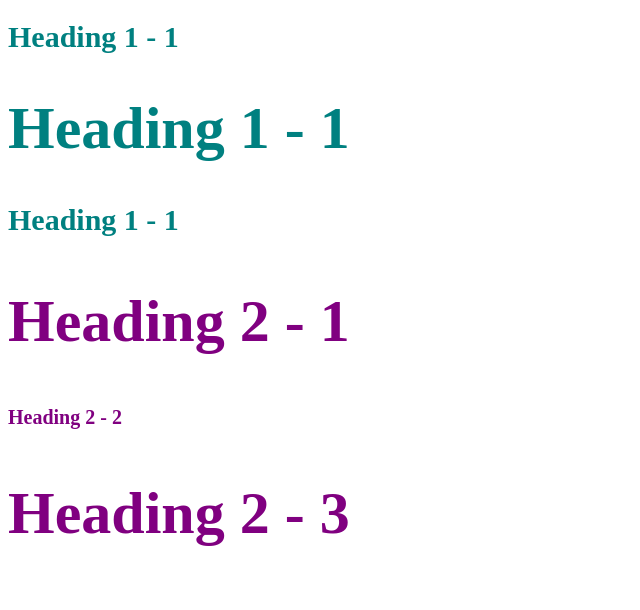
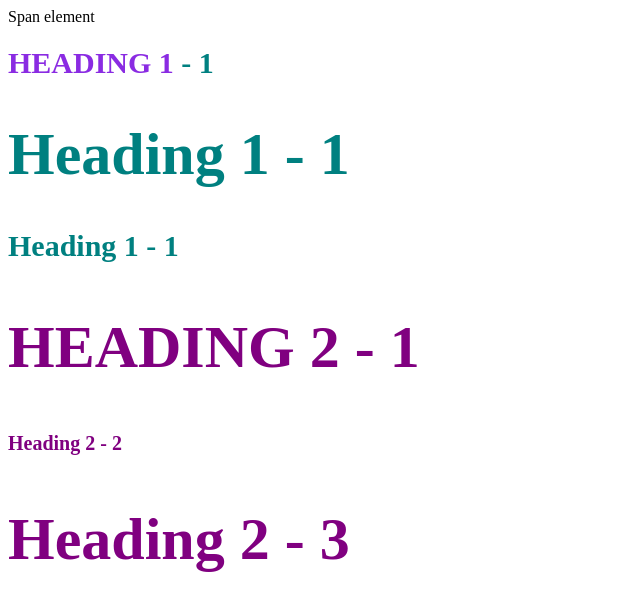
Before and after one commit to OfficemanagerSDH/Cartoon-hero, a plain HTML site: page Style Test.html in a window 1280 px wide. Shown: the whole page, without its empty margins (0-640 px from the left). Drawn offline with Linux system fonts and the light colour scheme.

Commit message:
Update Style Test.html

```diff
--- a/Style Test.html
+++ b/Style Test.html
@@ -19,13 +19,26 @@
             font-size: 60px !important;
         }
 
+        .uppercase{
+            text-transform: uppercase !important;
+        }
+
+        .big.uppercase{
+            color: black;
+        }
+
+        h1 span{
+            color: blueviolet;
+        }
+
     </style>
 </head>
 <body>
-    <h1>Heading 1 - 1</h1>
+<span>Span element</span>
+    <h1 class="uppercase"><span>Heading 1</span> - 1</h1>
     <h1 class="big">Heading 1 - 1</h1>
     <h1>Heading 1 - 1</h1>
-    <h2 class="big">Heading 2 - 1</h2>
+    <h2 class="big uppercase">Heading 2 - 1</h2>
     <h2>Heading 2 - 2</h2>
     <h2 class="big">Heading 2 - 3</h2>
 </body>
```
